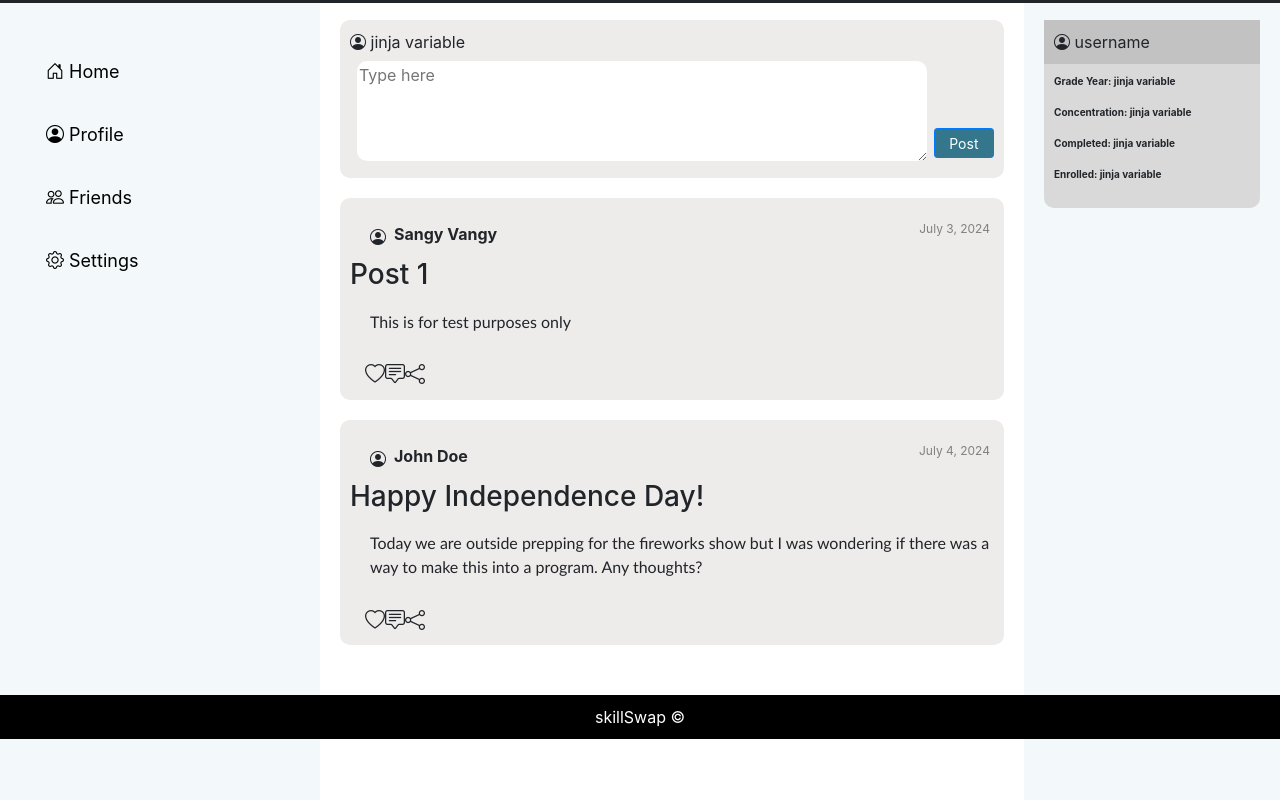
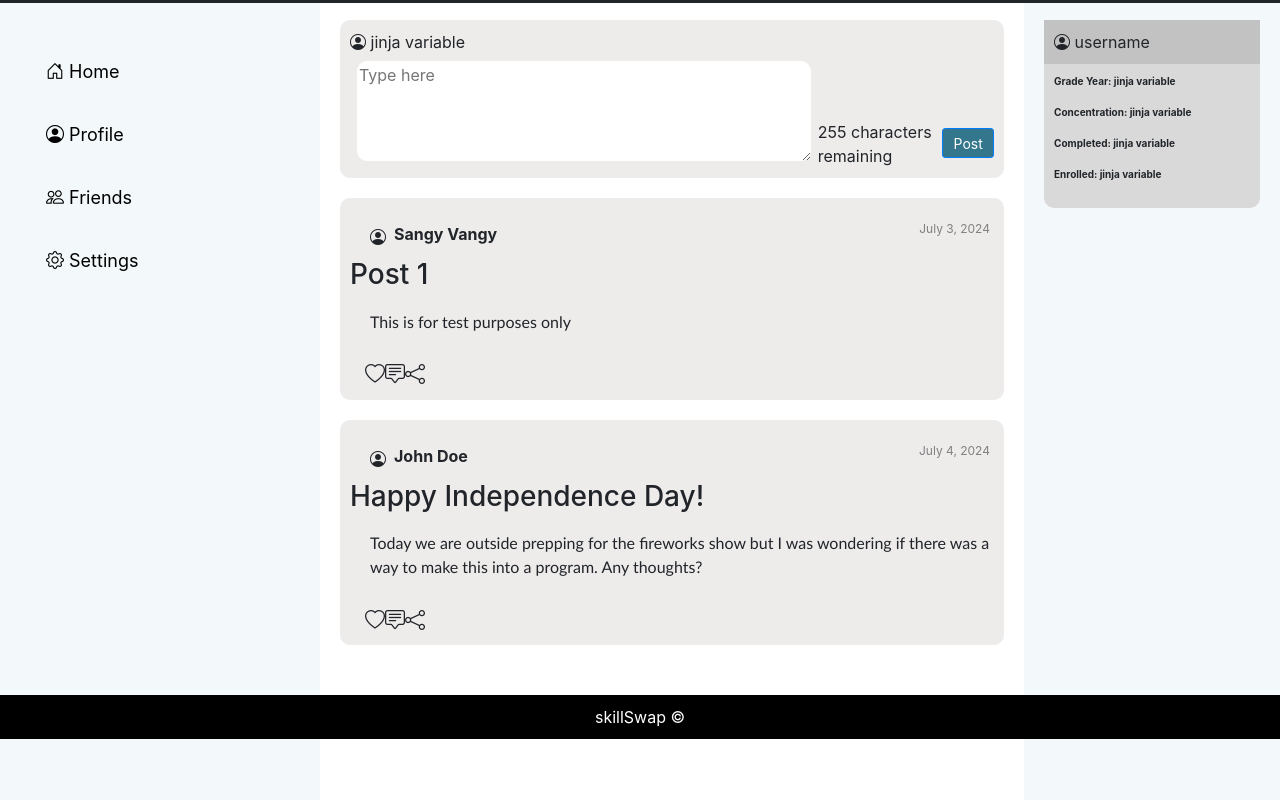
Before and after one commit to VangSang0/SkillSwap, a Flask app: page /home-page in a window 1280 px wide. Shown: the part 61-861 px from the top of the page. Run offline with Flask 3, Linux system fonts and the light colour scheme.

Commit message:
Adding the beginning portion of post creation

```diff
--- a/app.py
+++ b/app.py
@@ -63,3 +63,20 @@ def profile():
 def friends():
 
     return render_template('friends_page.html')
+
+
+
+@app.post('/user-post')
+def user_post():
+    post_content = request.form.get('post-content')
+    print(post_content)
+
+    #Place holder for the post just because we haven't approved user authentication
+    post = {
+        'author' : 'John Doe',
+        'title' : 'User Post',
+        'content' : post_content,
+        'date_posted' : 'July 4, 2024'
+    }
+    posts.append(post)
+    return redirect(url_for('home_page'))
--- /dev/null
+++ b/static/script.js
@@ -0,0 +1,7 @@
+const textarea = document.getElementById('textpostarea');
+    const charCount = document.getElementById('char-count');
+
+    textarea.addEventListener('input', function() {
+        const remaining = 255 - textarea.value.length;
+        charCount.textContent = remaining + ' characters remaining';
+    });
--- a/templates/_layout.html
+++ b/templates/_layout.html
@@ -7,6 +7,7 @@
     <link rel="stylesheet" href="https://cdn.jsdelivr.net/npm/bootstrap-icons@1.11.3/font/bootstrap-icons.min.css">
     <link rel="stylesheet" href="https://cdn.jsdelivr.net/npm/bootstrap@4.1.3/dist/css/bootstrap.min.css" integrity="sha384-MCw98/SFnGE8fJT3GXwEOngsV7Zt27NXFoaoApmYm81iuXoPkFOJwJ8ERdknLPMO" crossorigin="anonymous">
     <link rel="stylesheet" href="/static/style.css">
+    <script src="{{url_for('static', filename='script.js')}}" defer ></script>
 
 </head>
 <body>
--- a/templates/home_page.html
+++ b/templates/home_page.html
@@ -5,10 +5,13 @@
     <div class="post">
         <i class="bi bi-person-circle"></i>
         <span> jinja variable </span>
-        <div class="post-text-btn">
-            <textarea id="textpostarea" placeholder="Type here"></textarea>
-            <button type="button" class="btn btn-primary btn-sm" id="post-button">Post</button>
-        </div>
+        <form action="/user-post" method="post">
+            <div class="post-text-btn">
+                <textarea name="post-content" id="textpostarea" placeholder="Type here" maxlength="255"></textarea>
+                <span id="char-count">255 characters remaining</span>
+                <button type="submit" class="btn btn-primary btn-sm" id="post-button">Post</button>
+            </div>
+        </form>
     </div>
     {% for post in posts %}
         <div class="post">
```
